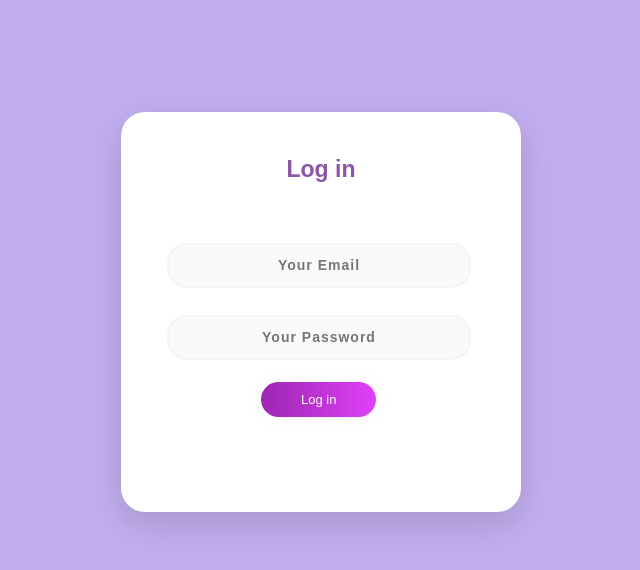
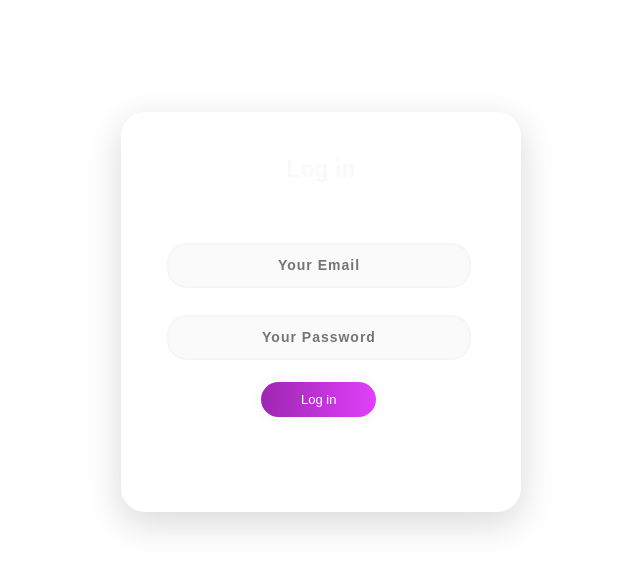
Before and after one commit to parmarbhanu/MII-backend, a React (Create React App) app in the folder client/: page /login in a window 1280 px wide. Shown: the top 570 px of the page, without its empty margins (319-959 px from the left). Built offline with nearby package versions, Linux system fonts and the light colour scheme; no server answers.

Commit message:
doing something

```diff
--- a/client/src/Admin.css
+++ b/client/src/Admin.css
@@ -3,7 +3,7 @@ body {
   }
 
   :root {
-    --primary: #99edc3;
+    --primary: #787575;
 
   }
 
@@ -17,7 +17,7 @@ body {
 
   .bg-purple {
     background-color: var(--primary);
-    color: white;
+    color: rgb(1, 6, 3);
   }
 .admin-option-box{
   display: flex;
--- a/client/src/Pages/Blog/Blog.css
+++ b/client/src/Pages/Blog/Blog.css
@@ -88,7 +88,7 @@
 
 .delete-btn:active{
     /* font-size: large; */
-    color: #9C27B0;
+    color: #ebe0ec;
 }
 h1{
     font-family: 'Franklin Gothic Medium', 'Arial Narrow', Arial, sans-serif;
--- a/client/src/Pages/Event/Event.css
+++ b/client/src/Pages/Event/Event.css
@@ -56,7 +56,7 @@ p>i{
     margin: 10px 20px;
     padding: 5px 35px;
     border-radius: 20px;
-    background: linear-gradient(to right, #9C27B0, #E040FB);
+    background: linear-gradient(to right, #cca1d4, #faf9fb);
     /* background-color: rgb(51, 230, 111); */
 }
 .events{
--- a/client/src/Pages/Login/Login.css
+++ b/client/src/Pages/Login/Login.css
@@ -1,5 +1,5 @@
 body {
-    background-color: #c2aff0;
+    background-color: #ffffff;
     font-family: 'Ubuntu', sans-serif;
 }
 
@@ -14,7 +14,7 @@ body {
 
 .sign {
     padding-top: 40px;
-    color: #8C55AA;
+    color: #faf8fb;
     font-family: 'Ubuntu', sans-serif;
     font-weight: bold;
     font-size: 23px;
```
